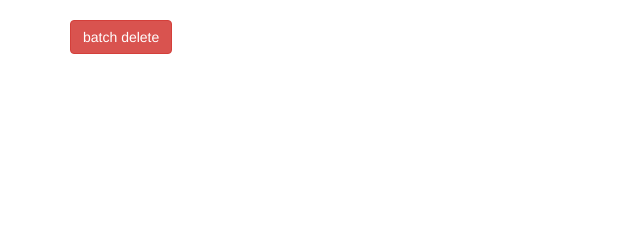
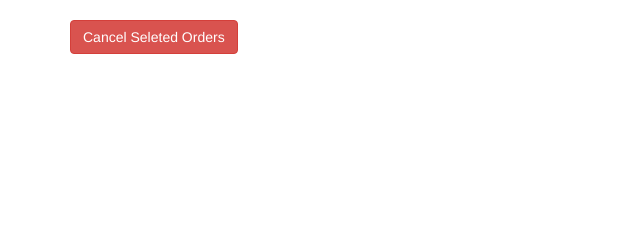
Before and after one commit to pha123661/Online-Food-Ordering-System, a Flask app: template HW3/templates/nav.html in a window 1280 px wide, after a click on "My Orders". Shown: the part 257-497 px from the top of the page, without its empty margins (0-640 px from the left). Run offline with Flask 2, Linux system fonts and the light colour scheme; data comes from the database, SQL or seed files in the repository; the template is opened without the code that fills it: most values are stand-ins (such as "Sample title", 1, 10 or a date in 2020); data that the repository does not hold is empty; some libraries are stand-ins or nearby versions.

Commit message:
Rename batch op button + format

```diff
--- a/HW3/templates/nav.html
+++ b/HW3/templates/nav.html
@@ -793,9 +793,10 @@
               </tbody>
             </table>
             <div>
-              <button type="button" name="empty" class="btn btn-danger " onclick="batchDeleteMyOrder()"> batch delete</button>
+              <button type="button" name="empty" class="btn btn-danger " onclick="batchDeleteMyOrder()">Cancel Seleted
+                Orders</button>
             </div>
-              <!-- for loop2 should start here -->
+            <!-- for loop2 should start here -->
             <!-- Modal: MyOrderDetail-{id} -->
             <div class="modal fade" id="MyOrderDetail-1" data-backdrop="static" tabindex="-1" role="dialog"
               aria-labelledby="staticBackdropLabel" aria-hidden="true">
@@ -914,8 +915,8 @@
               }
             })
           }
-          function batchDeleteMyOrder(){
-            $('#MyOrder-table').find('input:checked').each(function(){
+          function batchDeleteMyOrder() {
+            $('#MyOrder-table').find('input:checked').each(function () {
               OID = parseInt($(this).attr('name'))
               $.ajax({
                 url: 'http://' + window.location.host + '/order-delete',
@@ -930,7 +931,7 @@
                 }
               })
             });
-            alert('batch deleted successfully');
+            alert('Seleted orders canceled successfully');
             searchMyOrders()
           }
           MyOrders = []
@@ -944,7 +945,7 @@
               table += '<td>' + order.end_time + '</td>';
               table += '<td>' + order.S_name + '</td>';
               table += '<td>' + order.total_price + '</td>';
-              if (order.Status == 'Not finished'){
+              if (order.Status == 'Not finished') {
                 not_fin = `
                 <td>
                   <button type="button" name="${order.OID}" data-toggle="modal" data-target="test" name="test" class="btn btn-danger "
@@ -1044,8 +1045,10 @@
               </tbody>
             </table>
             <div>
-              <button type="button" name="empty" class="btn btn-danger " onclick="batchDeleteShopOrder()"> batch delete</button>
-              <button type="button" name="empty" class="btn btn-success " onclick="batchCompleteShopOrder()"> batch complete</button>
+              <button type="button" name="empty" class="btn btn-danger " onclick="batchDeleteShopOrder()">Cancel Seleted
+                Orders</button>
+              <button type="button" name="empty" class="btn btn-success " onclick="batchCompleteShopOrder()">Complete
+                Seleted Orders</button>
             </div>
             <!-- for loop2 should start here -->
             <!-- Modal: ShopOrderDetail-{id} -->
@@ -1169,8 +1172,8 @@
               }
             })
           }
-          function batchCompleteShopOrder(){
-            $('#ShopOrder-table').find('input:checked').each(function(){
+          function batchCompleteShopOrder() {
+            $('#ShopOrder-table').find('input:checked').each(function () {
               OID = parseInt($(this).attr('name'))
               $.ajax({
                 url: 'http://' + window.location.host + '/order-complete',
@@ -1185,11 +1188,11 @@
                 }
               })
             });
-            alert('batch completed successfully');
+            alert('Seleted orders completed successfully');
             searchShopOrders()
           }
-          function batchDeleteShopOrder(){
-            $('#ShopOrder-table').find('input:checked').each(function(){
+          function batchDeleteShopOrder() {
+            $('#ShopOrder-table').find('input:checked').each(function () {
               OID = parseInt($(this).attr('name'))
               $.ajax({
                 url: 'http://' + window.location.host + '/order-delete',
@@ -1204,7 +1207,7 @@
                 }
               })
             });
-            alert('batch deleted successfully');
+            alert('Seleted orders canceled successfully');
             searchShopOrders()
           }
           ShopOrders = [];
```
